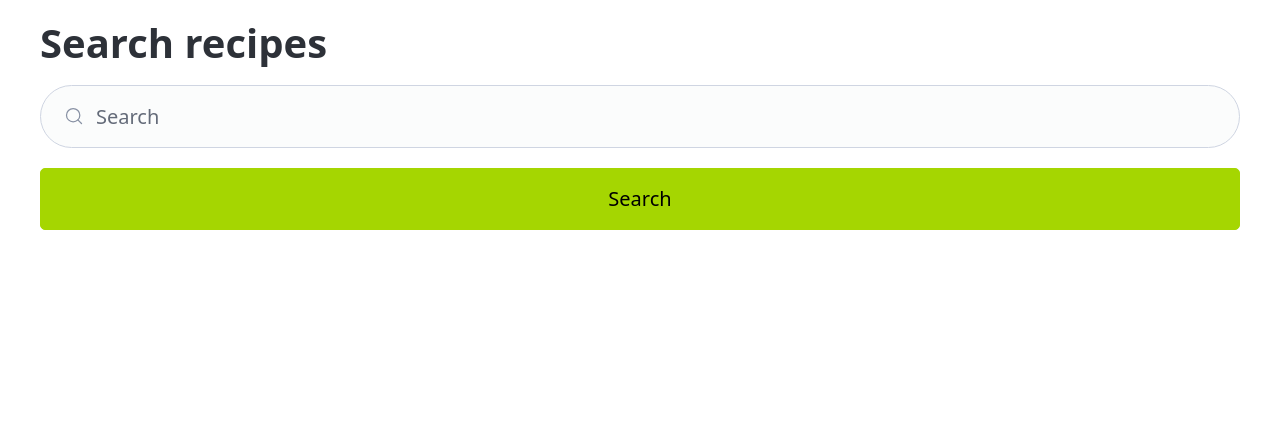
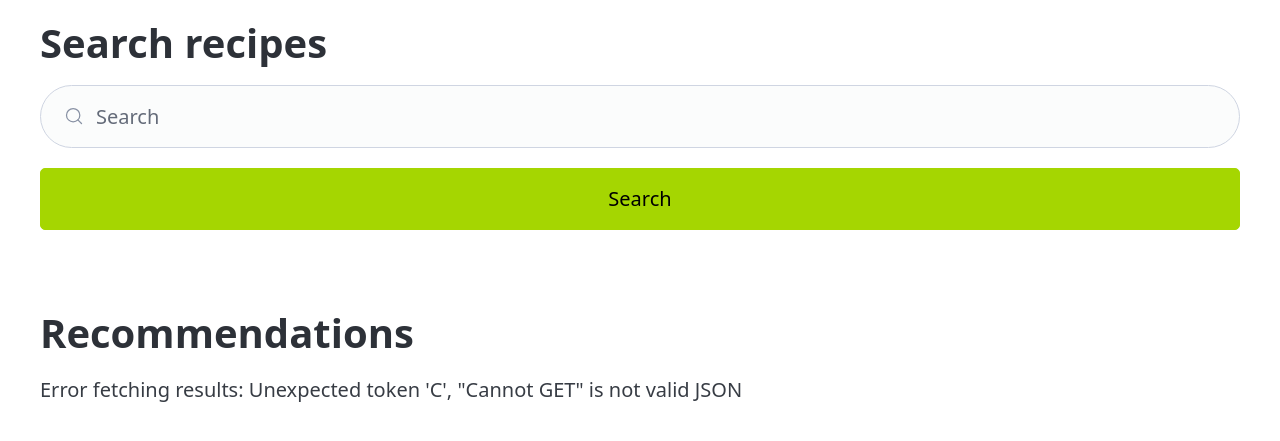
Before and after one commit to MarionM64/projetDevMLOps, a Python web app: template web/templates/index.html in a window 1280 px wide. Shown: the top 441 px of the page. Run offline with Jinja, Linux system fonts and the light colour scheme; the template is opened without the code that fills it, so the values that code supplies are empty.

Commit message:
add propositionsSection

```diff
--- a/web/templates/index.html
+++ b/web/templates/index.html
@@ -24,14 +24,48 @@
     <main>
         <section class="results">
         </section>
+        <h1>Recommendations</h1>
+        <section class="iaprops">
+        </section>
     </main>
     <footer>
 
     </footer>
     <script>
+
+
+        // fonction pour les recommendations du model
+        const propositionsSection = document.querySelector('.iaprops');
+        async function fetchIAPropositions() {
+            try {
+                const response = await fetch(`http://localhost:8000/research/recipe/chicken`); // A changer
+                const data = await response.json();
+
+                if(data.error){
+                    propositionsSection.innerHTML = `<p>Error: ${data.error}</p>`;
+                    return;
+                }
+
+                propositionsSection.innerHTML = data.results.map(recipe => `
+                    <button class="recipe-button" onclick="window.location.href='http://localhost:5173/templates/recipe.html?id=${recipe.id}'">
+                    <article class="recipe">
+                        <h2>${recipe.title}</h2>
+                        <img src="${recipe.image}" alt="No image"/>
+                    </article>
+                    </button>
+                `).join('');
+            }catch (error){
+                propositionsSection.innerHTML = `<p>Error fetching results: ${error.message}</p>`;
+            }
+        }
+
+        fetchIAPropositions();
+
+
+
+        // fonction pour la recherche de recette
         const form = document.querySelector('form');
         const resultsSection = document.querySelector('.results');
-
         form.addEventListener('submit', async (event) => {
             event.preventDefault();
             const query = form.query.value;
@@ -62,7 +96,6 @@
             } catch (error) {
                 resultsSection.innerHTML = `<p>Error fetching results: ${error.message}</p>`;
             }
-
         });
     </script>
 </body>
```
